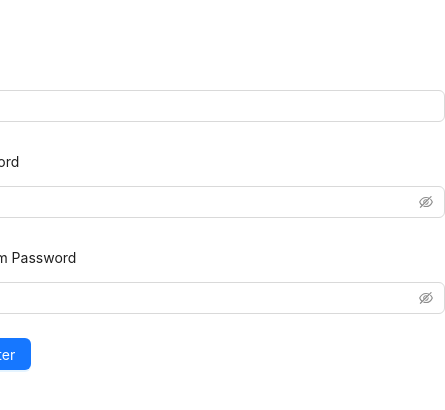
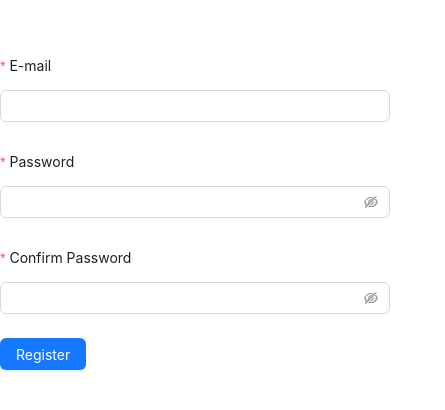
Before and after one commit to Natalie-Smirnova/budget_frontend, a React (Create React App) app in the folder budget-frontend/: page /register in a window 390 px wide. Shown: the part 200-610 px from the top of the page, 445 px wide, since content can reach past the window. Built offline with nearby package versions, Linux system fonts and the light colour scheme.

Commit message:
make form responsive

```diff
--- a/budget-frontend/src/components/Register/Register.tsx
+++ b/budget-frontend/src/components/Register/Register.tsx
@@ -1,9 +1,12 @@
-import React from 'react';
+import React, { useState } from 'react';
 import {
     Button,
     Form,
     Input,
+    Grid
 } from 'antd';
+
+const { useBreakpoint } = Grid;
 
 interface DataNodeType {
     value: string;
@@ -38,18 +41,18 @@ const tailFormItemLayout = {
 
 export const Register: React.FC = () => {
     const [form] = Form.useForm();
+    const screens = useBreakpoint()
 
     const onFinish = (values: RegisterFormValues) => {
         console.log('Received values of form: ', values);
     };
-
     return (
         <Form
             {...formItemLayout}
             form={form}
             name="register"
             onFinish={onFinish}
-            style={{ minWidth: 500 }}
+            style={{ minWidth: screens.xs ? '100%' : '500px' }}
             scrollToFirstError
         >
             <Form.Item
```
